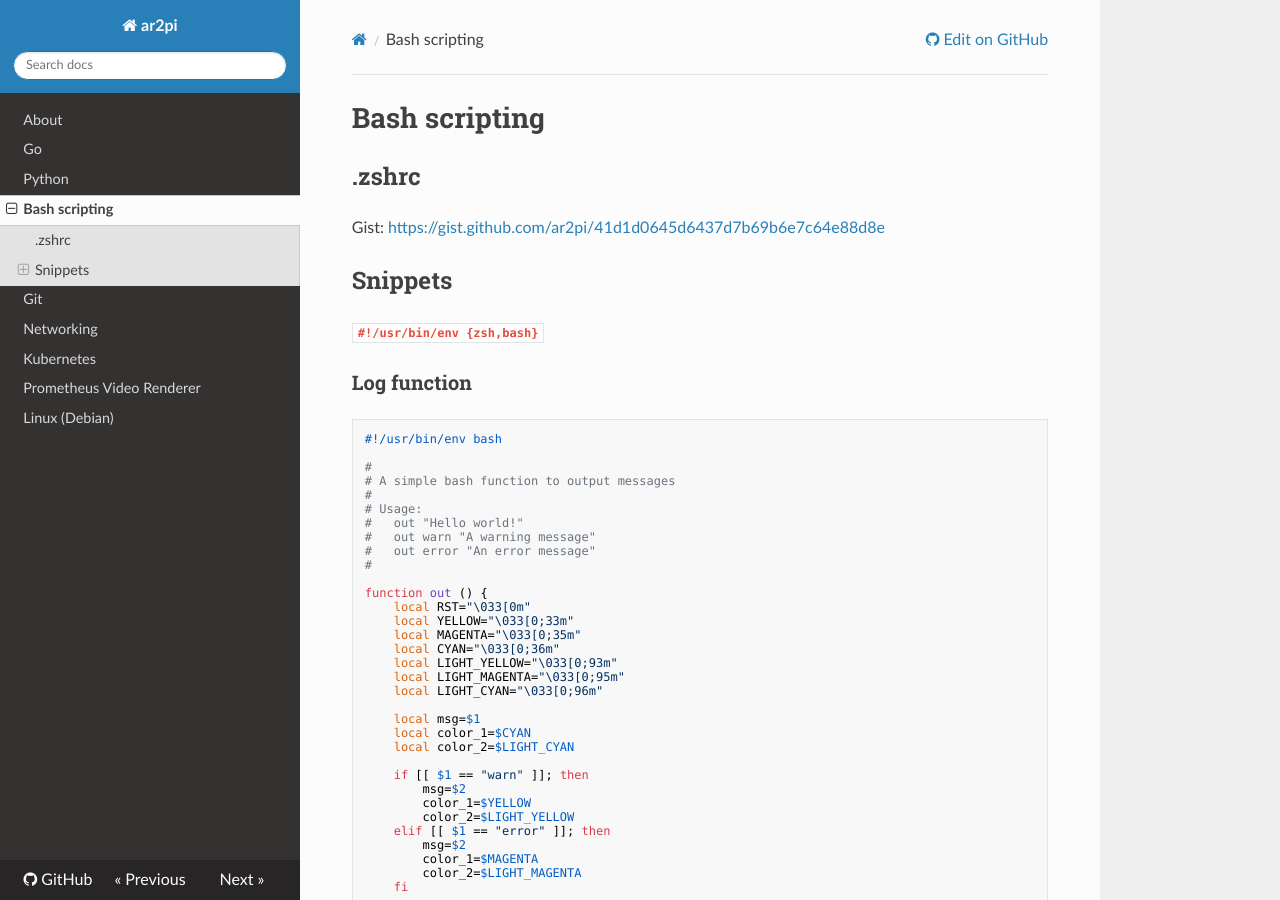
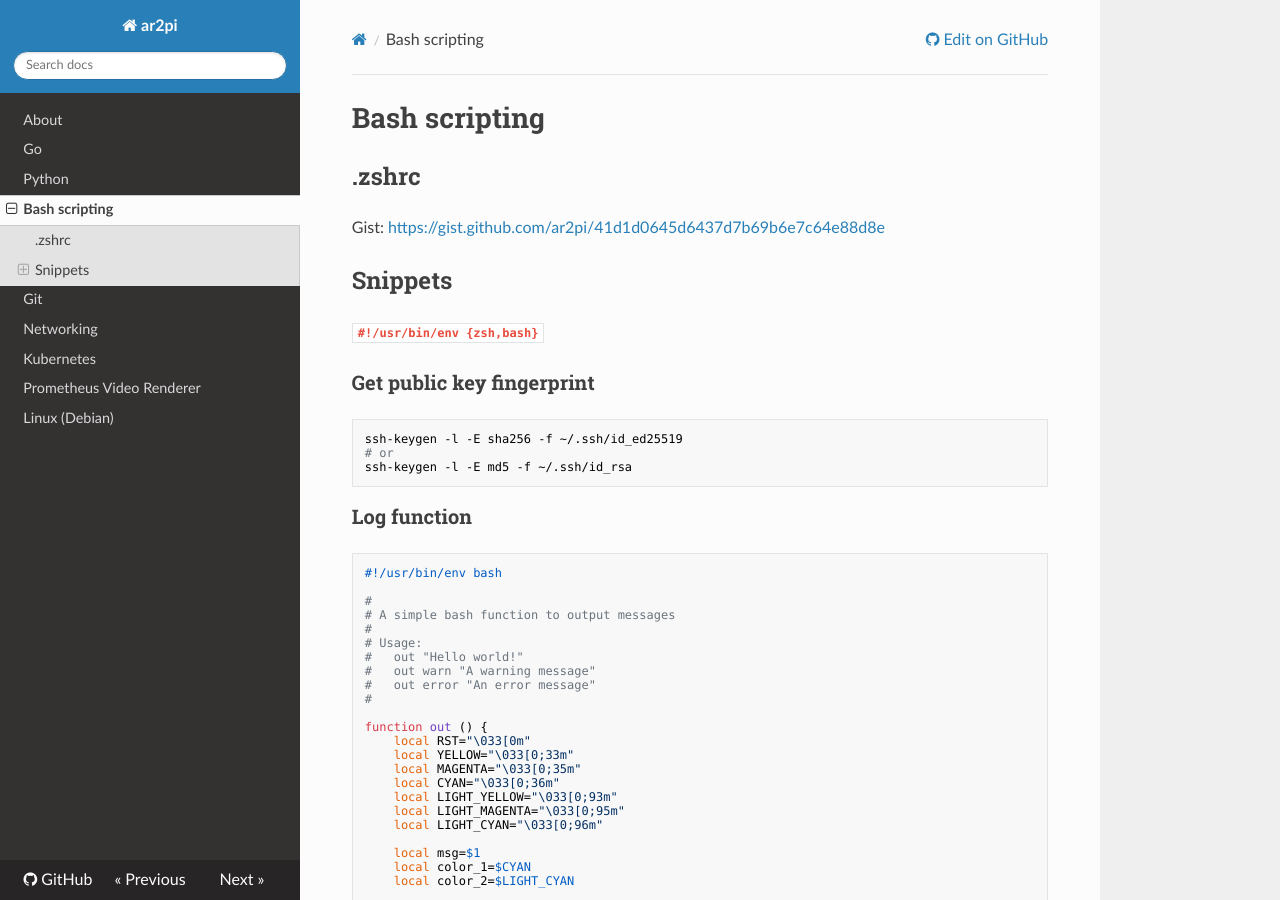
Before and after one commit to ar2pi/ar2pi, an MkDocs documentation site: the page built from docs/bash-scripting.md, in a window 1280 px wide and 900 px high. Built offline with MkDocs 1.6.1, drawn with Linux system fonts in a browser that asks for light colours; nearby versions of some CDN libraries.

Commit message:
Update presentation, add command for public ssh fingerprint

````diff
--- a/docs/bash-scripting.md
+++ b/docs/bash-scripting.md
@@ -7,6 +7,14 @@ Gist: [https://gist.github.com/ar2pi/41d1d0645d6437d7b69b6e7c64e88d8e](https://g
 ## Snippets
 
 **`#!/usr/bin/env {zsh,bash}`**
+
+### Get public key fingerprint
+
+```bash
+ssh-keygen -l -E sha256 -f ~/.ssh/id_ed25519
+# or
+ssh-keygen -l -E md5 -f ~/.ssh/id_rsa
+```
 
 ### Log function
 
````
Also changed, not shown: docs/index.md (+1 -1 lines).
